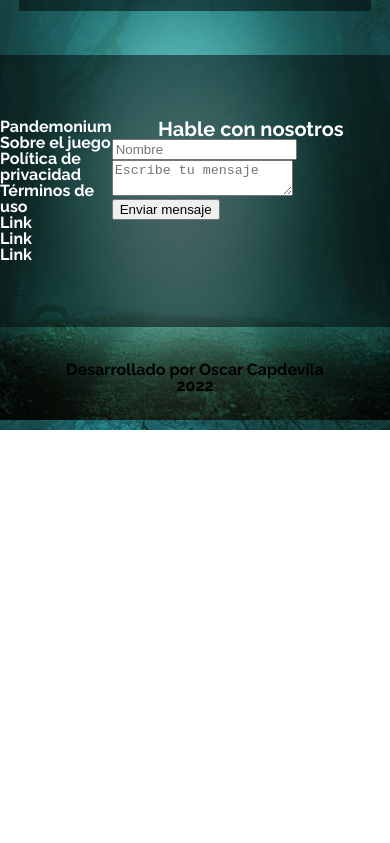
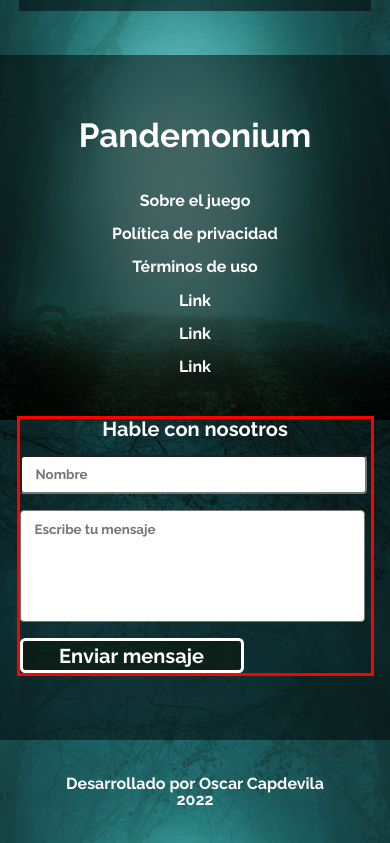
Before and after one commit to CapdeO/E-commerce_CRUD-JS, a website with bundled scripts: page screens/index.html in a window 390 px wide. Shown: the part 2956-3799 px from the top of the page. Before the commit the page ends 3386 px from the top, so only its background shows below. Built offline with nearby package versions, Linux system fonts and the light colour scheme; no server answers; files whose address does not match are found by name.

Commit message:
Responsive

```diff
--- a/assets/css/agregar.css
+++ b/assets/css/agregar.css
@@ -21,6 +21,7 @@
 	height: 35px;
 	padding: 0 10px;
 	border-radius: 3pt;
+	font-family: 'Raleway', sans-serif;
 }
 
 @media (max-width: 640px) {
--- a/assets/css/style.css
+++ b/assets/css/style.css
@@ -31,8 +31,9 @@ h1 {
 	height: 2.2rem;
 	border-radius: 3pt;
 	padding: 0 6px;
+	font-family: 'Raleway', sans-serif;
 }
-.loginBtn, .buscadorBtn, .agregarBtn {
+.loginBtn, .buscadorBtn, .agregarBtn, .contactoBtn {
 	width: 6rem;
 	height: 2.2rem;
 	background-color: rgba(10, 20, 0, 0.5);
@@ -137,36 +138,68 @@ h1 {
 	width: 176px;
 	height: 174px;
 }
+
 .contacto {
 	background-color: rgba(0, 0, 0, 0.5);
 	width: 100%;
 	color: white;
 	display: flex;
-	align-items: flex-start;
+	align-items: center;
 	justify-content: space-evenly;
-	margin: auto;
 	padding: 64px 0;
+
 }
-.logofooter {
-	font-size: 33pt;
+.logoFooter {
+	font-size: 25pt;
 }
-.nombre {
-	width: 400px;
+.footerDer {
+	display: flex;
+	gap: 2rem;
 }
-.mensaje {
-	width: 400px;
-	height: 80px;
+ul {
+	line-height: 25pt;
+}
+.formularioContacto {
+	display: flex;
+	flex-direction: column;
+	gap: 1rem;
+	width: 40%;
+
+	border-color: red;
+	border-style: solid;
+	border-width: 3px;
+}
+.nombreContacto, .mensajeContacto {
+	width: 90%;
+	height: 2.2rem;
+	border-radius: 3pt;
+	padding: 0 14px;
 	resize: none;
+	font-family: 'Raleway', sans-serif;
+}
+.mensajeContacto {
+	height: 100px;
+	padding-top: 10px;
+}
+.contactoBtn {
+	width: 14rem;
 }
 .rodapie {
 	height: 103px;
-
 	display: flex;
 	justify-content: center;
 	align-items: center;
 	text-align: center;
+	color: white;
 }
-
+@media (max-width: 900px) {
+	.footerDer {
+		flex-direction: column;
+	}
+	.formularioContacto {
+		width: 55%;
+	}
+}
 @media (max-width: 640px) {
 	.buscador {
 		display: none;
@@ -177,6 +210,16 @@ h1 {
 	}
 	.bannerImg {
 		width: 45vw;
+	}
+	.contacto {
+		flex-direction: column;
+		gap: 2rem;
+	}
+	.formularioContacto {
+		width: 90%;
+	}
+	ul {
+		text-align: center;
 	}
 }
 
```
